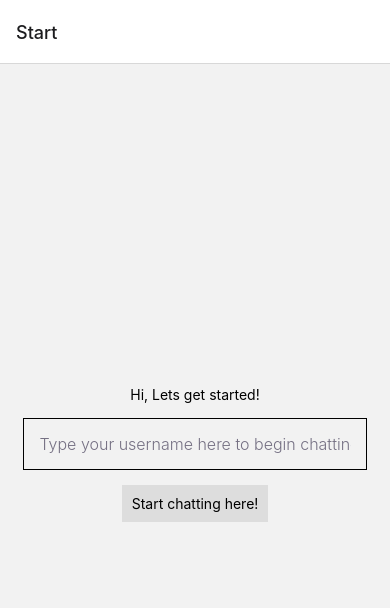
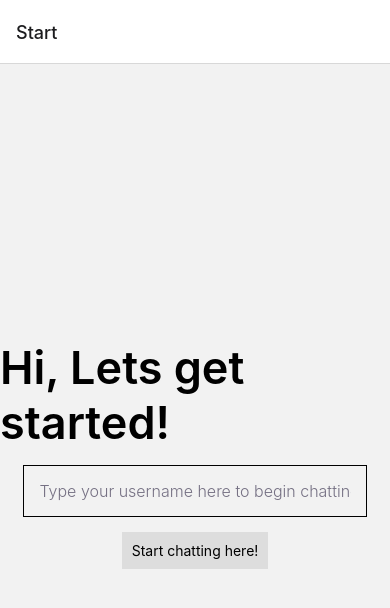
Before and after one commit to JNicholas54/chat-demo, a React Native app: screen /Start in a window 390 px wide. Shown: the top 608 px of the page. Built offline with nearby package versions, Linux system fonts and the light colour scheme.

Commit message:
fixing spelling error start.js

```diff
--- a/components/Start.js
+++ b/components/Start.js
@@ -35,10 +35,10 @@ const styles = StyleSheet.create({
     justifyContent: 'center',
     alignItems: 'center',
   },
-  apppTitle: {
+  appTitle: {
     fontSize: 45,
     fontWeight: '600',
-    color: '#fff',
+    color: '#000',
   },
   textInput: {
     width: '88%',
```
